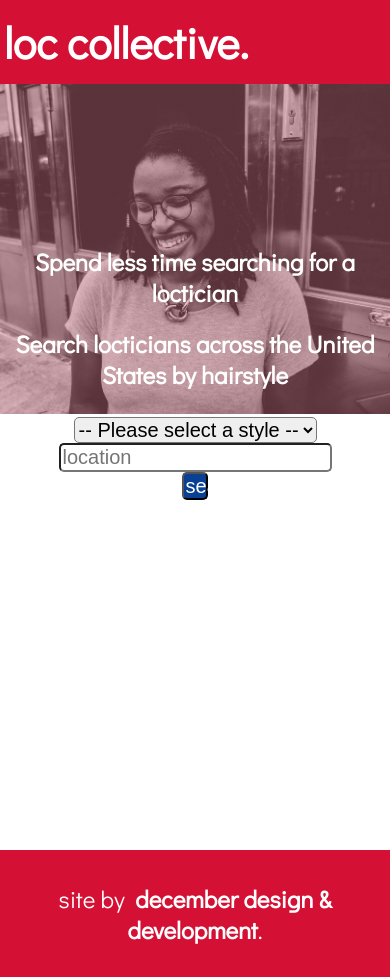
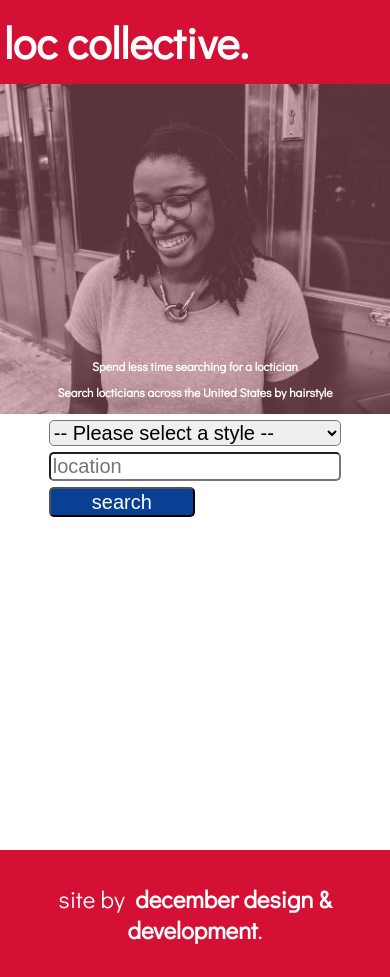
Before and after one commit to garnetred/loc-collective, a React (Create React App) app: page / in a window 390 px wide. Built offline with nearby package versions, Linux system fonts and the light colour scheme.

Commit message:
Set width of search form at 600px to 75 percent

```diff
--- a/src/Components/Footer/Footer.css
+++ b/src/Components/Footer/Footer.css
@@ -42,7 +42,7 @@
 @media only screen and (max-width: 600px) {
   .loc-collective-footer {
     width: 100%;
-    height: 15%;
+    min-height: 15%;
   }
   .footer-container {
     flex-direction: row;
@@ -74,9 +74,9 @@
 @media only screen and (min-width: 768px) and (max-width: 1200px) {
   .loc-collective-footer {
     width: 100%;
-    height: 13%;
     margin: 0;
   }
+
   .footer-container {
     flex-direction: row;
     width: 100%;
--- a/src/Components/SearchForm/SearchForm.css
+++ b/src/Components/SearchForm/SearchForm.css
@@ -91,10 +91,22 @@
   }
   .search-form {
     flex-direction: column;
+    width: 75%;
+    align-items: normal;
   }
 
   .text-container {
     left: 0;
+    font-size: 0.5rem;
+    width: 100%;
+  }
+
+  .search-form-input {
+    margin: 1% 0;
+  }
+
+  .search-form-button {
+    width: 50%;
   }
 }
 
```
